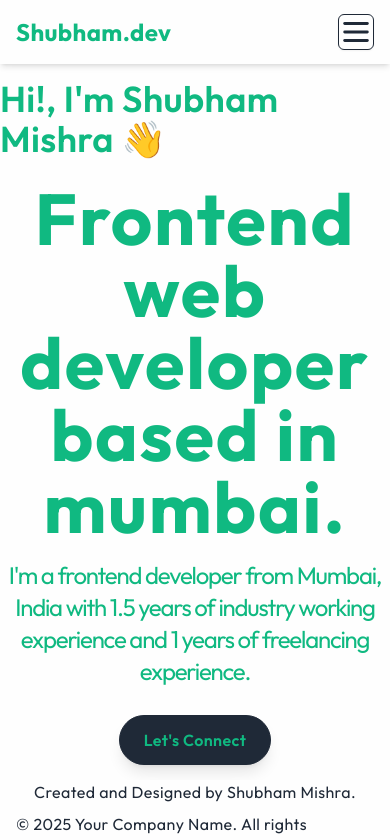
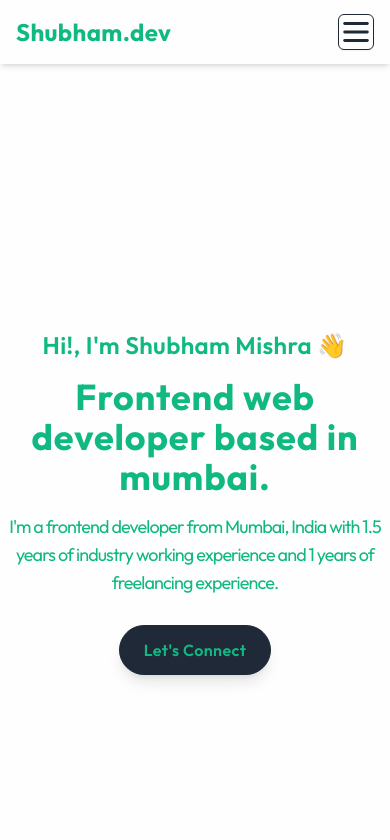
Before and after one commit to Mishrashubham10/shubham-mishra, a Next.js app: page / in a window 390 px wide. Shown: the top 840 px of the page. Built offline with nearby package versions, Linux system fonts and the light colour scheme.

Commit message:
design fixed

```diff
--- a/src/app/contact/page.tsx
+++ b/src/app/contact/page.tsx
@@ -8,11 +8,11 @@ export default function ContactPage() {
   return (
     <section
       id="contact"
-      className="w-full max-w-5xl mx-auto h-[calc(100vh-4rem)] overflow-hidden"
+      className="w-full max-w-5xl mx-auto overflow-hidden"
     >
       <div className="h-screen bg-background flex flex-col items-center justify-center px-4 md:px-16 lg:px-32">
-        <h1>Get in Touch</h1>
-        <p>
+        <h1 className="text-2xl md:text-3xl font-stretch-semi-condensed">Get in Touch</h1>
+        <p className="text-md mt-2">
           Whether you&apos;re interested in collaborating, have some questions,
           or just want to say hello — I&apos;m all ears! Drop your message
           below, and I&apos;ll get back to you as soon as possible. Rest
--- a/src/app/experience/page.tsx
+++ b/src/app/experience/page.tsx
@@ -1,8 +1,8 @@
 export default function ExperiencePage() {
   return (
-    <section className="w-full h-[calc(100vh-4rem)] overflow-hidden">
+    <section className="w-full">
       <div className="bg-background h-screen flex flex-col items-center justify-center">
-        <main className="container mx-auto px-4 py-12">
+        <main className="container mx-auto px-4">
           <section className="max-w-4xl mx-auto">
             <h1 className="text-3xl font-bold text-foreground mb-8">
               Experience
--- a/src/app/layout.tsx
+++ b/src/app/layout.tsx
@@ -3,7 +3,7 @@ import { Outfit } from 'next/font/google';
 import './globals.css';
 import { ThemeProvider } from 'next-themes';
 import Navbar from '@/components/Navbar';
-import Footer from '@/components/Footer';
+// import Footer from '@/components/Footer';
 
 const outfitSans = Outfit({
   variable: '--font-outfit-sans',
@@ -33,7 +33,7 @@ export default function RootLayout({
           <main className='flex-1 bg-background'>
             {children}
           </main>
-          <Footer />
+          {/* <Footer /> */}
         </ThemeProvider>
       </body>
     </html>
--- a/src/app/page.tsx
+++ b/src/app/page.tsx
@@ -26,18 +26,18 @@ export default function Home() {
   }, []);
 
   return (
-    <main className="w-full max-h-[calc(100vh-4rem)] overflow-auto overflow-x-hidden">
+    <main className="w-full overflow-hidden py-20">
       <section className="h-screen flex items-center justify-center text-accent">
         <div className="flex flex-col items-center justify-center gap-4 max-w-4xl mx-auto">
-          <h1 className="text-4xl font-semibold">
+          <h1 className="text-2xl md:text-4xl font-semibold">
             Hi!, I&apos;m Shubham Mishra 👋
           </h1>
 
-          <div className="flex items-center flex-col gap-4 mt-2">
-            <h2 className="text-7xl font-bold tracking-wide text-center">
+          <div className="flex items-center flex-col gap-4">
+            <h2 className="text-4xl md:text-7xl font-bold tracking-wide text-center">
               Frontend web developer based in mumbai.
             </h2>
-            <p className="font-normal tracking-tighter text-center text-2xl">
+            <p className="font-normal tracking-tighter text-center text-lg md:text-2xl">
               I&apos;m a frontend developer from Mumbai, India with 1.5 years of
               industry working experience and 1 years of freelancing experience.
             </p>
@@ -52,10 +52,10 @@ export default function Home() {
         </div>
       </section>
 
-      {/* About Me Section */}
+      {/* ============= About Me Section =========== */}
       <section
         id="about"
-        className="min-h-screen flex items-center justify-center bg-background text-accent opacity-0 translate-y-10 transition-all duration-700"
+        className="min-h-screen flex items-center justify-center bg-background text-accent opacity-0 translate-y-10 transition-all duration-700 max-w-5xl mx-auto"
       >
         <About />
       </section>
--- a/src/app/projects/page.tsx
+++ b/src/app/projects/page.tsx
@@ -35,10 +35,10 @@ export default function ProjectPage() {
   ];
 
   return (
-    <div className="w-full max-h-[calc(100vh-4rem)] overflow-auto py-10">
+    <div className="w-full overflow-auto">
       <section
         id="projects"
-        className="h-screen py-10 px-6 flex flex-col gap-6 items-center justify-center bg-gray-100 dark:bg-gray-900"
+        className="h-screen py-10 px-6 flex flex-col gap-6 items-center justify-center bg-gray-100 dark:bg-gray-900 border-1 border-red-400"
       >
         <h2 className="text-3xl font-bold text-start self-start md:self-center">
           Professional Projects
```
